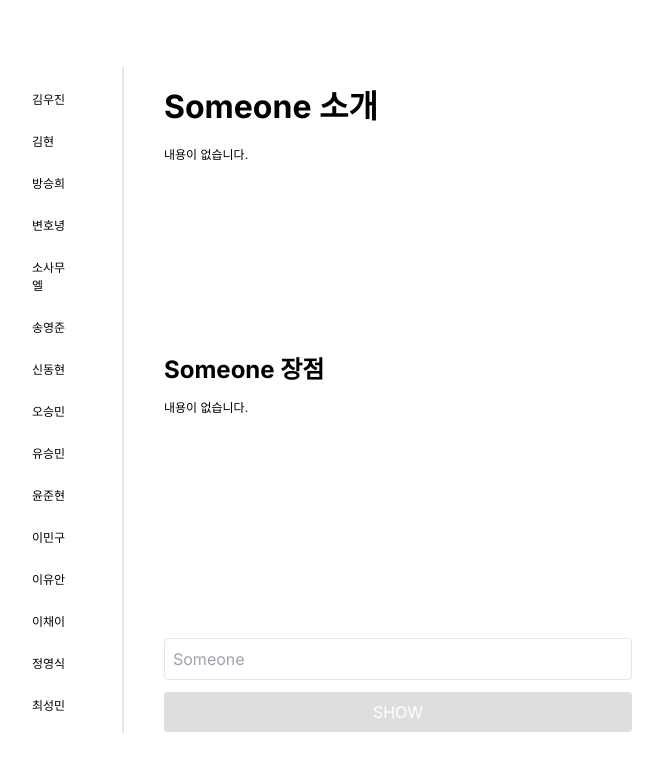
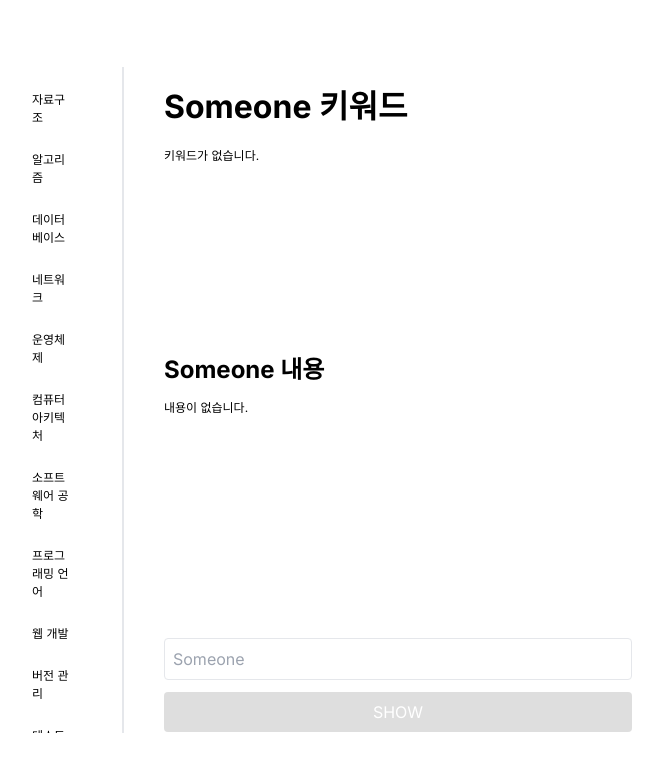
Before and after one commit to YoonJieut/Notebook, a Next.js app in the folder app/: page / in a window 1280 px wide. Shown: the top 772 px of the page, without its empty margins (312-975 px from the left). Built offline with nearby package versions, Linux system fonts and the light colour scheme.

Commit message:
fix : 빌드용 컨텐츠 및 내용 추가

```diff
--- a/app/src/components/Content.tsx
+++ b/app/src/components/Content.tsx
@@ -1,27 +1,37 @@
-
-// components/Content.tsx
-
-import React from 'react';
-import menuData from '@/data/menuData.json'; // 가정된 JSON 파일 경로
+import React from "react";
+import menuData from "@/data/menuData.json"; // 가정된 JSON 파일 경로
 // ? 데코레이터란 무엇일까?
 //@"는 절대 경로를 나타냅니다. 일반적으로 "@"는 프로젝트의 루트 디렉토리를 가리킵니다. 이것은 프로젝트의 구조를 단순화하고 모듈을 더 쉽게 임포트할 수 있도록 도와줍니다.
-
 
 interface ContentProps {
   selectedMenu: string;
 }
 
 const Content: React.FC<ContentProps> = ({ selectedMenu }) => {
-  const content = menuData.find(item => item.name === selectedMenu)?.content || "내용이 없습니다.";
+  const selectedItem = menuData.find((item) => item.name === selectedMenu);
+  const content = selectedItem?.content || "내용이 없습니다.";
+  const keywords = selectedItem?.keyword || [];
 
   return (
-    <div className="content width-500px h-5/6 p-4  flex flex-col gap-6" >
-      <div className='upBox flex-1 s'>
-        <h1 className="font-size-2rem font-bold">{selectedMenu} 소개</h1>
-        <p className="font-size-12px mt-4 leading-4">{content}</p>
+    <div className="content width-500px h-5/6 p-4 flex flex-col gap-6">
+      <div className="upBox flex-1">
+        <h1 className="font-size-2rem font-bold">{selectedMenu} 키워드</h1>
+        <div className="keywords flex flex-wrap gap-2 mt-4">
+          {keywords.length > 0 ? (
+            keywords.map((keyword, index) => (
+              <div key={index} className="rounded border p-2">
+                {keyword}
+              </div>
+            ))
+          ) : (
+            <p className="font-size-12px">키워드가 없습니다.</p>
+          )}
+        </div>
       </div>
-      <div className='downBox flex-1 '>
-        <h1 className="font-size-1-5rem text-xl font-bold">{selectedMenu} 장점</h1>
+      <div className="downBox flex-1">
+        <h1 className="font-size-1-5rem text-xl font-bold">
+          {selectedMenu} 내용
+        </h1>
         <p className="font-size-12px mt-4 leading-4">{content}</p>
       </div>
     </div>
--- a/app/src/data/menuData.json
+++ b/app/src/data/menuData.json
@@ -1,70 +1,102 @@
 [
   {
-    "name": "김우진",
-    "content": "Lorem ipsum dolor, sit amet consectetur adipisicing elit. Pariatur, provident ipsum fuga iste hic delectus minus aspernatur nihil corrupti, totam aperiam tenetur amet impedit reprehenderit! Possimus quos neque placeat cupiditate. Lorem ipsum dolor, sit amet consectetur adipisicing elit. Pariatur, provident ipsum fuga iste hic delectus minus aspernatur nihil corrupti, totam aperiam tenetur amet impedit reprehenderit! Possimus quos neque placeat cupiditate."
+    "name": "자료구조",
+    "keyword": ["배열", "트리", "그래프"],
+    "content": "자료구조는 데이터를 효율적으로 저장하고 관리하기 위한 방법입니다. 배열, 연결 리스트, 스택, 큐, 트리, 그래프 등이 있습니다."
   },
   {
-    "name": "김현",
-    "content": "Lorem ipsum dolor, sit amet consectetur adipisicing elit. Pariatur, provident ipsum fuga iste hic delectus minus aspernatur nihil corrupti, totam aperiam tenetur amet impedit reprehenderit! Possimus quos neque placeat cupiditate."
+    "name": "알고리즘",
+    "keyword": ["정렬", "검색", "동적 프로그래밍"],
+    "content": "알고리즘은 문제를 해결하기 위한 절차나 방법입니다. 정렬, 검색, 재귀, 동적 프로그래밍, 그래프 탐색 등이 있습니다."
   },
   {
-    "name": "방승희",
-    "content": "Lorem ipsum dolor, sit amet consectetur adipisicing elit. Pariatur, provident ipsum fuga iste hic delectus minus aspernatur nihil corrupti, totam aperiam tenetur amet impedit reprehenderit! Possimus quos neque placeat cupiditate. Lorem ipsum dolor, sit amet consectetur adipisicing elit. Pariatur, provident ipsum fuga iste hic delectus minus aspernatur nihil corrupti, totam aperiam tenetur amet impedit reprehenderit! Possimus quos neque placeat cupiditate."
+    "name": "데이터베이스",
+    "keyword": ["SQL", "NoSQL", "ORM"],
+    "content": "데이터베이스는 데이터를 조직적으로 저장하고 관리하는 시스템입니다. 관계형 데이터베이스와 비관계형 데이터베이스로 나눌 수 있습니다."
   },
   {
-    "name": "변호녕",
-    "content": "Lorem ipsum dolor, sit amet consectetur adipisicing elit. Pariatur, provident ipsum fuga iste hic delectus minus aspernatur nihil corrupti, totam aperiam tenetur amet impedit reprehenderit! Possimus quos neque placeat cupiditate. Lorem ipsum dolor, sit amet consectetur adipisicing elit. Pariatur, provident ipsum fuga iste hic delectus minus aspernatur nihil corrupti, totam aperiam tenetur amet impedit reprehenderit! Possimus quos neque placeat cupiditate."
+    "name": "네트워크",
+    "keyword": ["TCP/IP", "HTTP", "DNS"],
+    "content": "네트워크는 여러 대의 컴퓨터가 데이터를 공유할 수 있도록 연결된 시스템입니다. TCP/IP, HTTP, DNS, 라우팅, 네트워크 프로토콜 등이 있습니다."
   },
   {
-    "name": "소사무엘",
-    "content": "Lorem ipsum dolor, sit amet consectetur adipisicing elit. Pariatur, provident ipsum fuga iste hic delectus minus aspernatur nihil corrupti, totam aperiam tenetur amet impedit reprehenderit! Possimus quos neque placeat cupiditate. Lorem ipsum dolor, sit amet consectetur adipisicing elit. Pariatur, provident ipsum fuga iste hic delectus minus aspernatur nihil corrupti, totam aperiam tenetur amet impedit reprehenderit! Possimus quos neque placeat cupiditate."
+    "name": "운영체제",
+    "keyword": ["프로세스 관리", "메모리 관리", "파일 시스템"],
+    "content": "운영체제는 하드웨어와 소프트웨어 자원을 관리하고, 컴퓨터 시스템의 기본적인 기능을 제공하는 소프트웨어입니다. 프로세스 관리, 메모리 관리, 파일 시스템 등이 있습니다."
   },
   {
-    "name": "송영준",
-    "content": "Lorem ipsum dolor, sit amet consectetur adipisicing elit. Pariatur, provident ipsum fuga iste hic delectus minus aspernatur nihil corrupti, totam aperiam tenetur amet impedit reprehenderit! Possimus quos neque placeat cupiditate. Lorem ipsum dolor, sit amet consectetur adipisicing elit. Pariatur, provident ipsum fuga iste hic delectus minus aspernatur nihil corrupti, totam aperiam tenetur amet impedit reprehenderit! Possimus quos neque placeat cupiditate."
+    "name": "컴퓨터 아키텍처",
+    "keyword": ["CPU", "메모리", "저장 장치"],
+    "content": "컴퓨터 아키텍처는 컴퓨터 시스템의 구조와 동작 원리를 연구하는 분야입니다. CPU, 메모리, 버스, 저장 장치, 입출력 장치 등이 포함됩니다."
   },
   {
-    "name": "신동현",
-    "content": "Lorem ipsum dolor, sit amet consectetur adipisicing elit. Pariatur, provident ipsum fuga iste hic delectus minus aspernatur nihil corrupti, totam aperiam tenetur amet impedit reprehenderit! Possimus quos neque placeat cupiditate. Lorem ipsum dolor, sit amet consectetur adipisicing elit. Pariatur, provident ipsum fuga iste hic delectus minus aspernatur nihil corrupti, totam aperiam tenetur amet impedit reprehenderit! Possimus quos neque placeat cupiditate."
+    "name": "소프트웨어 공학",
+    "keyword": ["요구사항 분석", "설계", "테스트"],
+    "content": "소프트웨어 공학은 소프트웨어 개발의 모든 단계에서 효율적이고 체계적인 접근 방법을 연구하는 학문입니다. 소프트웨어 개발 생명주기, 요구사항 분석, 설계, 테스트, 유지보수 등이 포함됩니다."
   },
   {
-    "name": "오승민",
-    "content": "Lorem ipsum dolor, sit amet consectetur adipisicing elit. Pariatur, provident ipsum fuga iste hic delectus minus aspernatur nihil corrupti, totam aperiam tenetur amet impedit reprehenderit! Possimus quos neque placeat cupiditate. Lorem ipsum dolor, sit amet consectetur adipisicing elit. Pariatur, provident ipsum fuga iste hic delectus minus aspernatur nihil corrupti, totam aperiam tenetur amet impedit reprehenderit! Possimus quos neque placeat cupiditate."
+    "name": "프로그래밍 언어",
+    "keyword": ["패러다임", "컴파일러", "인터프리터"],
+    "content": "프로그래밍 언어는 컴퓨터 프로그램을 작성하기 위해 사용하는 언어입니다. 다양한 프로그래밍 패러다임(절차적, 객체지향, 함수형 등)을 지원하는 언어들이 있습니다."
   },
   {
-    "name": "유승민",
-    "content": "Lorem ipsum dolor, sit amet consectetur adipisicing elit. Pariatur, provident ipsum fuga iste hic delectus minus aspernatur nihil corrupti, totam aperiam tenetur amet impedit reprehenderit! Possimus quos neque placeat cupiditate. Lorem ipsum dolor, sit amet consectetur adipisicing elit. Pariatur, provident ipsum fuga iste hic delectus minus aspernatur nihil corrupti, totam aperiam tenetur amet impedit reprehenderit! Possimus quos neque placeat cupiditate."
+    "name": "웹 개발",
+    "keyword": ["HTML", "CSS", "JavaScript"],
+    "content": "웹 개발은 웹 애플리케이션을 설계하고 구현하는 과정입니다. HTML, CSS, JavaScript, 프론트엔드 프레임워크, 백엔드 개발 등이 포함됩니다."
   },
   {
-    "name": "윤준현",
-    "content": "Lorem ipsum dolor, sit amet consectetur adipisicing elit. Pariatur, provident ipsum fuga iste hic delectus minus aspernatur nihil corrupti, totam aperiam tenetur amet impedit reprehenderit! Possimus quos neque placeat cupiditate. Lorem ipsum dolor, sit amet consectetur adipisicing elit. Pariatur, provident ipsum fuga iste hic delectus minus aspernatur nihil corrupti, totam aperiam tenetur amet impedit reprehenderit! Possimus quos neque placeat cupiditate."
+    "name": "버전 관리",
+    "keyword": ["Git", "브랜치", "커밋"],
+    "content": "버전 관리는 소프트웨어 개발에서 소스 코드를 관리하고 변경 사항을 추적하는 시스템입니다. Git, SVN 등이 있으며, GitHub와 같은 호스팅 서비스를 사용합니다."
   },
   {
-    "name": "이민구",
-    "content": "Lorem ipsum dolor, sit amet consectetur adipisicing elit. Pariatur, provident ipsum fuga iste hic delectus minus aspernatur nihil corrupti, totam aperiam tenetur amet impedit reprehenderit! Possimus quos neque placeat cupiditate. Lorem ipsum dolor, sit amet consectetur adipisicing elit. Pariatur, provident ipsum fuga iste hic delectus minus aspernatur nihil corrupti, totam aperiam tenetur amet impedit reprehenderit! Possimus quos neque placeat cupiditate."
+    "name": "테스트",
+    "keyword": ["단위 테스트", "통합 테스트", "TDD"],
+    "content": "테스트는 소프트웨어가 요구사항을 충족하고 결함이 없는지 확인하는 과정입니다. 단위 테스트, 통합 테스트, 시스템 테스트, 사용자 수용 테스트 등이 있습니다."
   },
   {
-    "name": "이유안",
-    "content": "Lorem ipsum dolor, sit amet consectetur adipisicing elit. Pariatur, provident ipsum fuga iste hic delectus minus aspernatur nihil corrupti, totam aperiam tenetur amet impedit reprehenderit! Possimus quos neque placeat cupiditate. Lorem ipsum dolor, sit amet consectetur adipisicing elit. Pariatur, provident ipsum fuga iste hic delectus minus aspernatur nihil corrupti, totam aperiam tenetur amet impedit reprehenderit! Possimus quos neque placeat cupiditate."
+    "name": "디버깅",
+    "keyword": ["디버거", "로그", "오류 수정"],
+    "content": "디버깅은 코드의 오류를 찾아 수정하는 과정입니다. 디버거 도구를 사용하거나 로그를 분석하여 문제를 해결합니다."
   },
   {
-    "name": "이채이",
-    "content": "Lorem ipsum dolor, sit amet consectetur adipisicing elit. Pariatur, provident ipsum fuga iste hic delectus minus aspernatur nihil corrupti, totam aperiam tenetur amet impedit reprehenderit! Possimus quos neque placeat cupiditate. Lorem ipsum dolor, sit amet consectetur adipisicing elit. Pariatur, provident ipsum fuga iste hic delectus minus aspernatur nihil corrupti, totam aperiam tenetur amet impedit reprehenderit! Possimus quos neque placeat cupiditate."
+    "name": "최적화",
+    "keyword": ["성능 향상", "메모리 관리", "효율성"],
+    "content": "최적화는 프로그램의 성능을 개선하기 위한 과정입니다. 코드의 실행 속도를 높이거나 메모리 사용량을 줄이는 기법이 포함됩니다."
   },
   {
-    "name": "정영식",
-    "content": "Lorem ipsum dolor, sit amet consectetur adipisicing elit. Pariatur, provident ipsum fuga iste hic delectus minus aspernatur nihil corrupti, totam aperiam tenetur amet impedit reprehenderit! Possimus quos neque placeat cupiditate. Lorem ipsum dolor, sit amet consectetur adipisicing elit. Pariatur, provident ipsum fuga iste hic delectus minus aspernatur nihil corrupti, totam aperiam tenetur amet impedit reprehenderit! Possimus quos neque placeat cupiditate."
+    "name": "보안",
+    "keyword": ["암호화", "인증", "취약점 분석"],
+    "content": "보안은 시스템과 데이터를 보호하기 위한 방법입니다. 암호화, 인증, 접근 제어, 네트워크 보안, 취약점 분석 등이 포함됩니다."
   },
   {
-    "name": "최성민",
-    "content": "Lorem ipsum dolor, sit amet consectetur adipisicing elit. Pariatur, provident ipsum fuga iste hic delectus minus aspernatur nihil corrupti, totam aperiam tenetur amet impedit reprehenderit! Possimus quos neque placeat cupiditate. Lorem ipsum dolor, sit amet consectetur adipisicing elit. Pariatur, provident ipsum fuga iste hic delectus minus aspernatur nihil corrupti, totam aperiam tenetur amet impedit reprehenderit! Possimus quos neque placeat cupiditate."
+    "name": "객체 지향 프로그래밍",
+    "keyword": ["클래스", "상속", "캡슐화"],
+    "content": "객체 지향 프로그래밍(OOP)은 객체를 기본 단위로 프로그램을 설계하고 구현하는 패러다임입니다. 클래스, 상속, 다형성, 캡슐화 등이 포함됩니다."
   },
   {
-    "name": "최은철",
-    "content": "Lorem ipsum dolor, sit amet consectetur adipisicing elit. Pariatur, provident ipsum fuga iste hic delectus minus aspernatur nihil corrupti, totam aperiam tenetur amet impedit reprehenderit! Possimus quos neque placeat cupiditate. Lorem ipsum dolor, sit amet consectetur adipisicing elit. Pariatur, provident ipsum fuga iste hic delectus minus aspernatur nihil corrupti, totam aperiam tenetur amet impedit reprehenderit! Possimus quos neque placeat cupiditate."
+    "name": "함수형 프로그래밍",
+    "keyword": ["고차 함수", "불변성", "순수 함수"],
+    "content": "함수형 프로그래밍은 함수를 기본 단위로 프로그램을 설계하고 구현하는 패러다임입니다. 고차 함수, 불변성, 순수 함수 등이 포함됩니다."
   },
   {
-    "name": "홍문기",
-    "content": "Lorem ipsum dolor, sit amet consectetur adipisicing elit. Pariatur, provident ipsum fuga iste hic delectus minus aspernatur nihil corrupti, totam aperiam tenetur amet impedit reprehenderit! Possimus quos neque placeat cupiditate. Lorem ipsum dolor, sit amet consectetur adipisicing elit. Pariatur, provident ipsum fuga iste hic delectus minus aspernatur nihil corrupti, totam aperiam tenetur amet impedit reprehenderit! Possimus quos neque placeat cupiditate."
+    "name": "API",
+    "keyword": ["REST", "GraphQL", "엔드포인트"],
+    "content": "API(Application Programming Interface)는 소프트웨어 간의 상호작용을 위한 인터페이스입니다. RESTful API, GraphQL 등이 포함됩니다."
+  },
+  {
+    "name": "클라우드 컴퓨팅",
+    "keyword": ["AWS", "Azure", "SaaS"],
+    "content": "클라우드 컴퓨팅은 인터넷을 통해 IT 자원(서버, 스토리지, 데이터베이스 등)을 제공하는 서비스입니다. AWS, Azure, Google Cloud 등이 있습니다."
+  },
+  {
+    "name": "DevOps",
+    "keyword": ["CI/CD", "자동화", "모니터링"],
+    "content": "DevOps는 소프트웨어 개발과 운영을 통합하여 효율성을 높이는 방법론입니다. CI/CD, 자동화, 모니터링, 협업 도구 등이 포함됩니다."
+  },
+  {
+    "name": "소프트웨어 아키텍처",
+    "keyword": ["모놀리식", "마이크로서비스", "이벤트 드리븐"],
+    "content": "소프트웨어 아키텍처는 소프트웨어 시스템의 구조와 설계를 정의하는 과정입니다. 모놀리식 아키텍처, 마이크로서비스 아키텍처, 이벤트 드리븐 아키텍처 등이 포함됩니다."
   }
 ]
```
